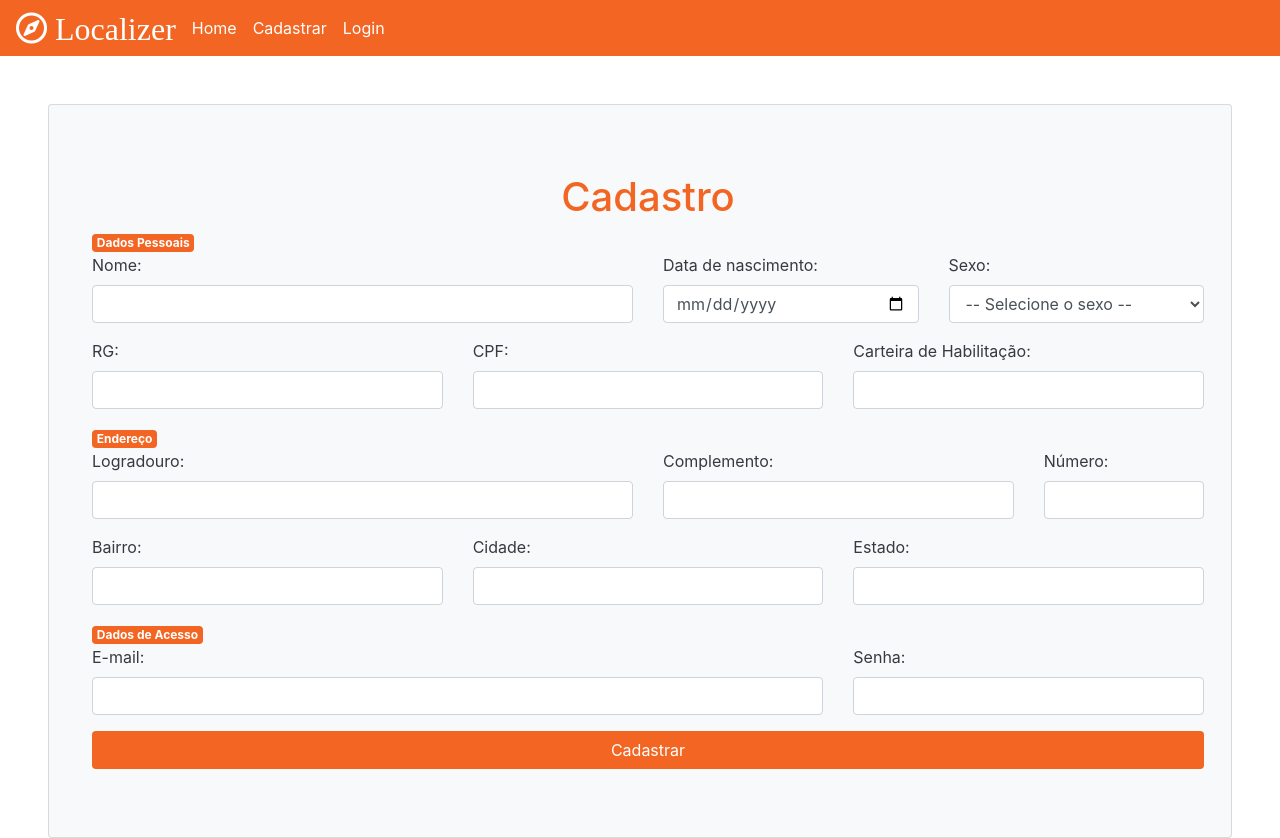
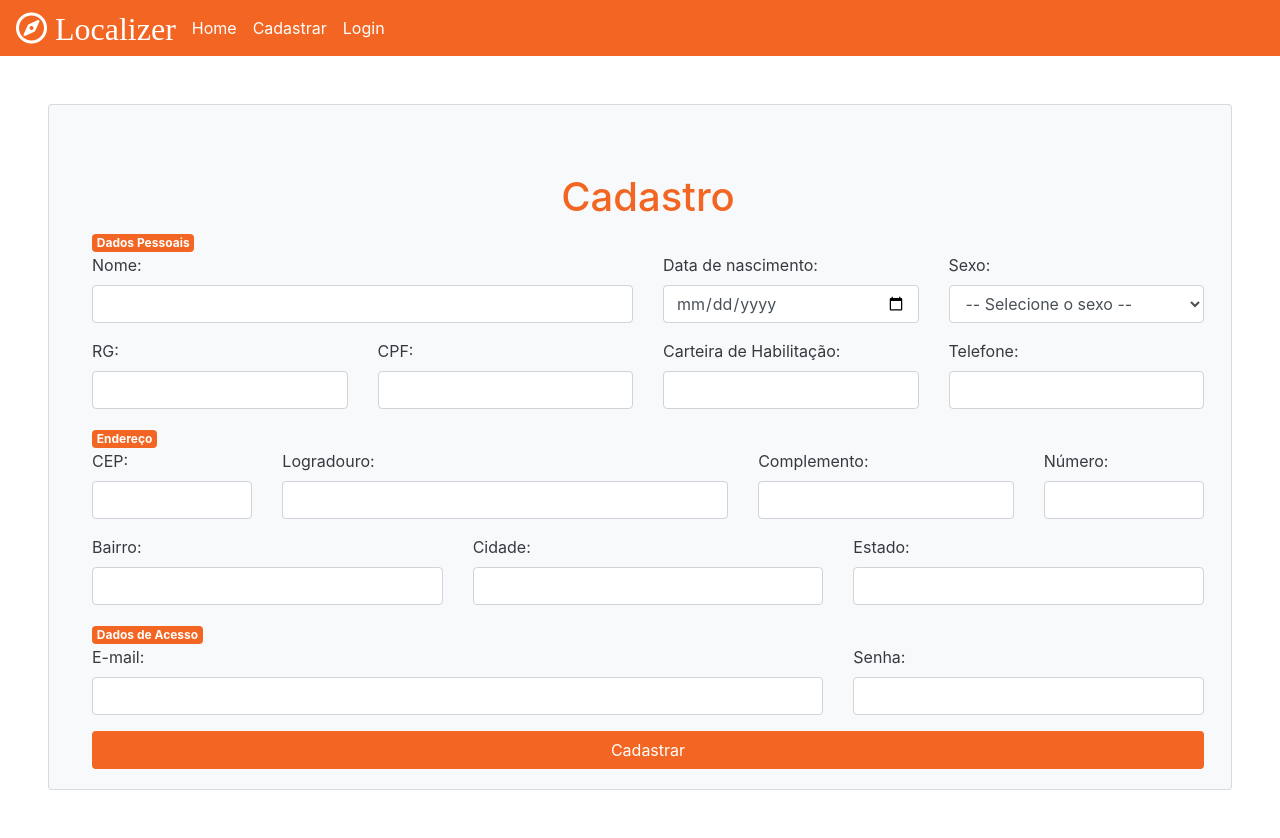
Before and after one commit to ArlaFigueiredo/localizer, a React (Create React App) app: page /cadastro-cliente in a window 1280 px wide. After the commit the page ends 800 px from the top, so only its background shows below. Built offline with nearby package versions, Linux system fonts and the light colour scheme.

Commit message:
ajusta cadastro cliente

```diff
--- a/src/pages/cadastro-cliente/index.js
+++ b/src/pages/cadastro-cliente/index.js
@@ -1,6 +1,7 @@
 import React, { useState } from 'react';
 import { getFirestore, addDoc, collection } from 'firebase/firestore';
 import Navbar from '../../components/navbar';
+import Swal from 'sweetalert2'
 
 import './cadastro-cliente.css';
 
@@ -11,7 +12,9 @@ function CadastroCliente() {
     const [rg, setRg] = useState();
     const [cpf, setCpf] = useState();
     const [cnh, setCnh] = useState();
+    const [telefone, setTelefone] = useState();
     const [dataNascimento, setDataNascimento] = useState();
+    const [cep, setCep] = useState();
     const [logradouro, setLogradouro] = useState();
     const [complemento, setComplemento] = useState();
     const [numero, setNumero] = useState();
@@ -21,12 +24,9 @@ function CadastroCliente() {
 
     const [email, setEmail] = useState();
     const [senha, setSenha] = useState();
-    const [msgTipo, setMsgTipo] = useState();
-    const [msg, setMsg] = useState();
 
     async function cadastrar() {
 
-        setMsgTipo(null);
         let db = getFirestore();
         try {
 
@@ -41,6 +41,8 @@ function CadastroCliente() {
                 rg: rg,
                 cpf: cpf,
                 cnh: cnh,
+                telefone: telefone,
+                cep: cep,
                 logradouro: logradouro,
                 complemento: complemento,
                 numero: numero,
@@ -50,10 +52,22 @@ function CadastroCliente() {
                 usuario: usuarioRef,
                 dataNascimento: dataNascimento
             })
-            setMsgTipo('sucesso');
+            Swal.fire({
+                position: 'center',
+                icon: 'success',
+                title: ' Cadastro Efetuado com sucesso!',
+                showConfirmButton: false,
+                timer: 1500
+            });
+            window.location.reload();
         } catch (e) {
-            setMsgTipo('erro');
-            setMsg(e);
+            Swal.fire({
+                position: 'center',
+                icon: 'error',
+                title: e,
+                showConfirmButton: false,
+                timer: 1500
+            })
         }
 
     }
@@ -78,7 +92,7 @@ function CadastroCliente() {
 
                                 <div className="col-3">
                                     <label className="text-dark">Data de nascimento:</label>
-                                    <input onChange={(e) => setDataNascimento(e.target.value) } type="date"  className="form-control"/>
+                                    <input onChange={(e) => setDataNascimento(e.target.value)} type="date" className="form-control" />
                                 </div>
 
                                 <div className="col-3">
@@ -92,31 +106,40 @@ function CadastroCliente() {
                                 </div>
                             </div>
                             <div className="form-group row">
-                                <div className="col-4">
+                                <div className="col-3">
                                     <label className="text-dark">RG:</label>
                                     <input onChange={(e) => setRg(e.target.value)} type="text" className="form-control" />
                                 </div>
 
-                                <div className="col-4">
+                                <div className="col-3">
                                     <label className="text-dark">CPF:</label>
                                     <input onChange={(e) => setCpf(e.target.value)} type="text" className="form-control" />
                                 </div>
 
-                                <div className="col-4">
+                                <div className="col-3">
                                     <label className="text-dark">Carteira de Habilitação:</label>
                                     <input onChange={(e) => setCnh(e.target.value)} type="text" className="form-control" />
+                                </div>
+
+                                <div className="col-3">
+                                    <label className="text-dark">Telefone:</label>
+                                    <input onChange={(e) => setTelefone(e.target.value)} type="text" className="form-control" />
                                 </div>
                             </div>
 
 
                             <span className="badge">Endereço</span>
                             <div className="form-group row">
-                                <div className="col-6">
+                                <div className="col-2">
+                                    <label className="text-dark">CEP:</label>
+                                    <input onChange={(e) => setCep(e.target.value)} type="text" className="form-control" />
+                                </div>
+                                <div className="col-5">
                                     <label className="text-dark">Logradouro:</label>
                                     <input onChange={(e) => setLogradouro(e.target.value)} type="text" className="form-control" />
                                 </div>
 
-                                <div className="col-4">
+                                <div className="col-3">
                                     <label className="text-dark">Complemento:</label>
                                     <input onChange={(e) => setComplemento(e.target.value)} type="text" className="form-control" />
                                 </div>
@@ -159,10 +182,6 @@ function CadastroCliente() {
                             <button onClick={() => { cadastrar() }} className="btn btn-block btn-cadastro" type="button">Cadastrar</button>
                         </form>
 
-                        <div className="msg-login text-dark text-center my-5">
-                            {msgTipo === 'sucesso' && <span><i className="fas fa-check text-success fa-3x"></i><h3>Cliente cadastrado com sucesso!</h3></span>}
-                            {msgTipo === 'erro' && <span><strong>Ops!</strong> {msg} &#128546; </span>}
-                        </div>
                     </div>
                 </div>
             </div>
```
